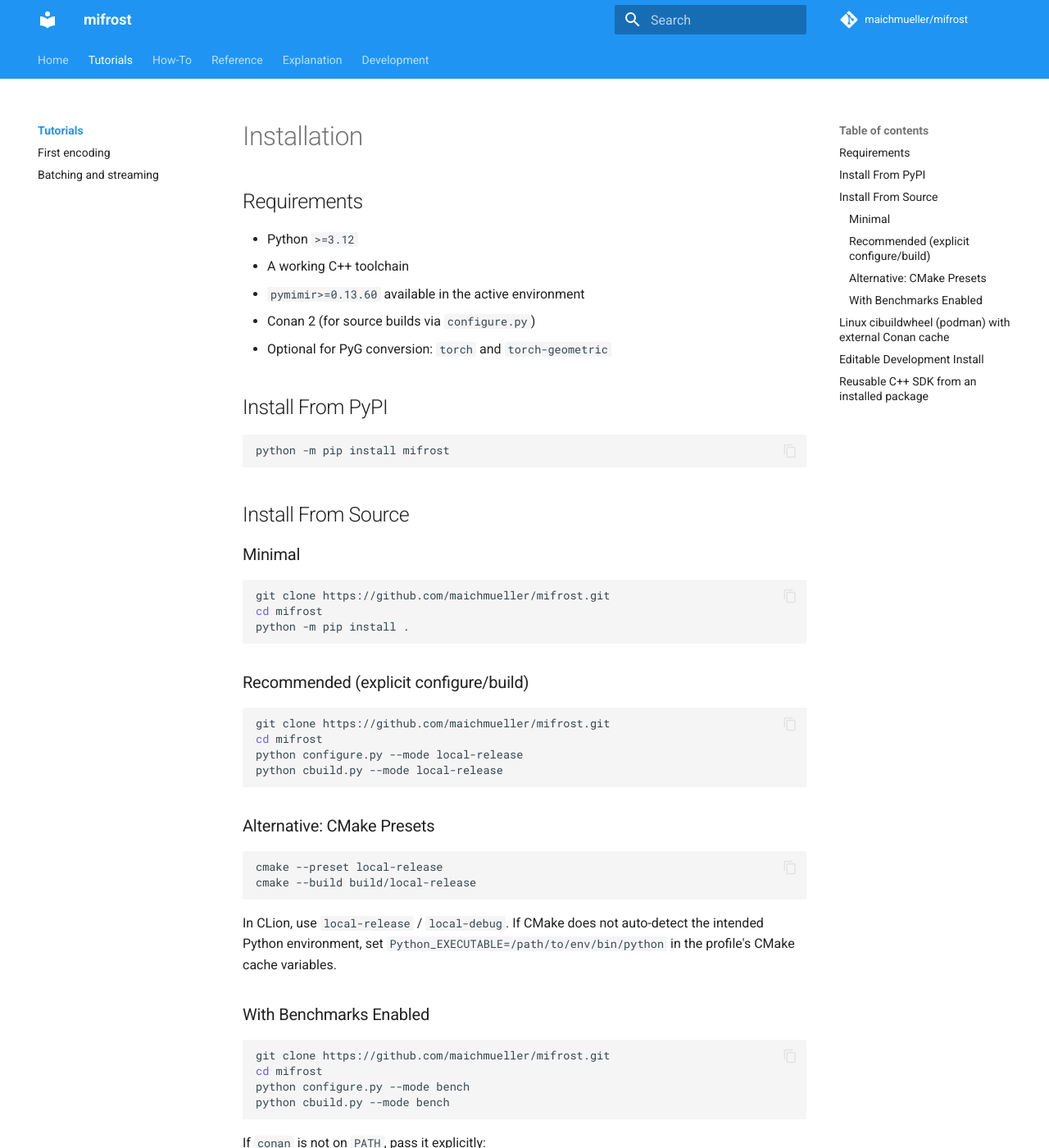
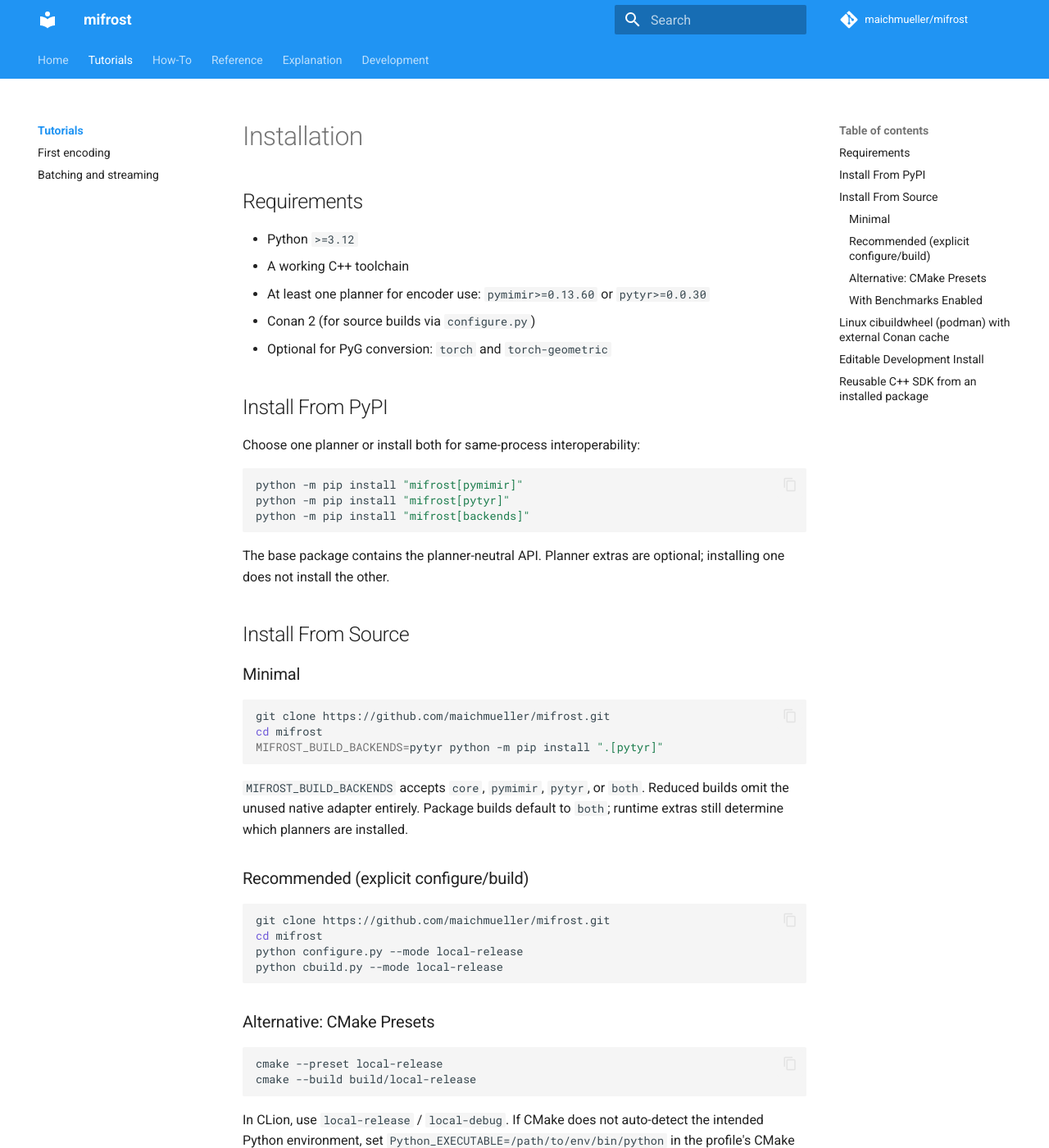
Before and after one commit to maichmueller/mifrost, an MkDocs documentation site: the page built from docs/tutorials/installation.md, in a window 1280 px wide and 1400 px high. Shown: the whole window at 82% size. Built offline with MkDocs 1.6.1 and Material for MkDocs 9.7.7, drawn with Linux system fonts in a browser that asks for light colours; comment, search, counter and statistics services are not loaded; the version menu is left out; some of the changed text lies outside the part shown.

Commit message:
docs: explain interchangeable backend workflows

````diff
--- a/docs/tutorials/installation.md
+++ b/docs/tutorials/installation.md
@@ -4,15 +4,22 @@
 
 - Python `>=3.12`
 - A working C++ toolchain
-- `pymimir>=0.13.60` available in the active environment
+- At least one planner for encoder use: `pymimir>=0.13.60` or `pytyr>=0.0.30`
 - Conan 2 (for source builds via `configure.py`)
 - Optional for PyG conversion: `torch` and `torch-geometric`
 
 ## Install From PyPI
 
+Choose one planner or install both for same-process interoperability:
+
 ```bash
-python -m pip install mifrost
+python -m pip install "mifrost[pymimir]"
+python -m pip install "mifrost[pytyr]"
+python -m pip install "mifrost[backends]"
 ```
+
+The base package contains the planner-neutral API. Planner extras are optional;
+installing one does not install the other.
 
 ## Install From Source
 
@@ -21,8 +28,12 @@
 ```bash
 git clone https://github.com/maichmueller/mifrost.git
 cd mifrost
-python -m pip install .
+MIFROST_BUILD_BACKENDS=pytyr python -m pip install ".[pytyr]"
 ```
+
+`MIFROST_BUILD_BACKENDS` accepts `core`, `pymimir`, `pytyr`, or `both`.
+Reduced builds omit the unused native adapter entirely. Package builds default
+to `both`; runtime extras still determine which planners are installed.
 
 ### Recommended (explicit configure/build)
 
@@ -60,10 +71,11 @@
 python configure.py --config Release --conan_cmd /path/to/conan
 ```
 
-If CMake cannot find `pymimir`, extend `CMAKE_PREFIX_PATH`:
+If a selected planner cannot be found, use its package-provided CMake prefix:
 
 ```bash
 export CMAKE_PREFIX_PATH="$(python -c 'import pymimir; print(pymimir.get_cmake_dir())'):${CMAKE_PREFIX_PATH:-}"
+export CMAKE_PREFIX_PATH="$(python -c 'import pytyr; print(pytyr.cmake_prefix())'):${CMAKE_PREFIX_PATH:-}"
 ```
 
 If you switch benchmark mode (`--with_benchmarks` on/off), use a fresh build directory or re-run `configure.py` with a clean build tree to avoid stale CMake cache settings.
@@ -80,7 +92,7 @@
 ## Editable Development Install
 
 ```bash
-export CMAKE_PREFIX_PATH="$(python -c 'import pymimir; print(pymimir.get_cmake_dir())'):${CMAKE_PREFIX_PATH:-}"
+export MIFROST_BUILD_BACKENDS=both
 python -m pip install --no-build-isolation \
   --config-settings=editable.rebuild=true \
   -Cbuild-dir=build_editable \
````
Also changed, not shown: README.md (+28 -3 lines), docs/explanation/encoder-coverage.md (+21 -0 lines), docs/how-to/adapters.md (+13 -1 lines), docs/how-to/choose-an-encoder.md (+9 -7 lines), 2 other files.
